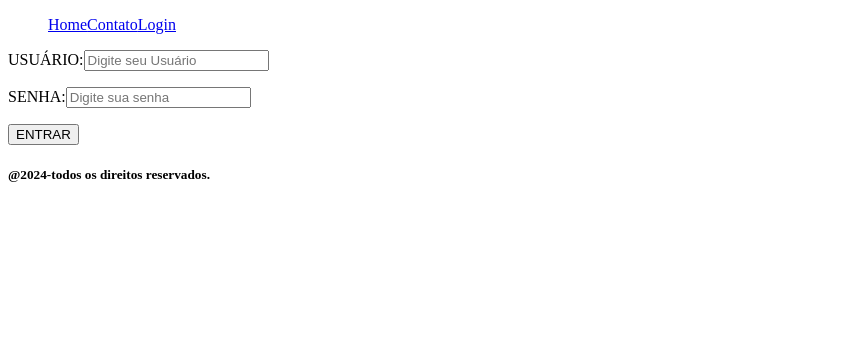
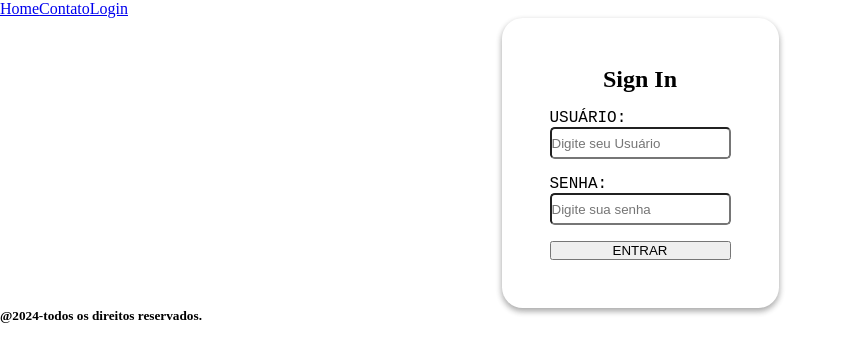
Before and after one commit to FelipeSalazar1/musicStore, a React (Vite) app: page /Login in a window 1280 px wide. Shown: the top 362 px of the page, without its empty margins (0-846 px from the left). Built offline with nearby package versions, Linux system fonts and the light colour scheme.

Commit message:
feat: login screen added

```diff
--- a/package.json
+++ b/package.json
@@ -22,6 +22,7 @@
     "eslint-plugin-react": "^7.34.1",
     "eslint-plugin-react-hooks": "^4.6.0",
     "eslint-plugin-react-refresh": "^0.4.6",
+    "sass": "^1.76.0",
     "vite": "^5.2.0"
   }
 }
--- a/src/Scss/Login.scss
+++ b/src/Scss/Login.scss
@@ -3,3 +3,33 @@
     padding: 0;
     box-sizing: border-box;
 }
+
+.login {
+    display: flex;
+    justify-content: center;
+
+form {
+    display: flex;
+    flex-direction: column;
+    justify-content: space-around;
+    gap: 1rem;
+    box-shadow: rgba(0, 0, 0, 0.16) 0px 3px 6px, rgba(0, 0, 0, 0.23) 0px 3px 6px;
+    padding: 3rem;
+    border-radius: 1.3rem;
+}
+
+p {
+    font-family: 'Courier New', Courier, monospace;
+}
+
+input {
+    height: 2rem;
+    border-radius: 0.3rem;
+}
+
+}
+
+.tittle{
+    display: flex;
+    justify-content: center;
+}
--- a/src/routes/Login.jsx
+++ b/src/routes/Login.jsx
@@ -1,5 +1,6 @@
 import { useRef } from 'react';
 import Produtos from './Produtos';
+import '../Scss/Login.scss'
 
 export default function Contato() {
   /* Hook- useRef ele retorna uma referencia a um elemento ou componentsem tem que ter que ser
@@ -31,12 +32,13 @@ export default function Contato() {
         <Produtos/>
       ) : (
         <form onSubmit={handleSubmit} >
+        <h1 className='tittle'>Sign In</h1>
           <p>
-            USUÁRIO:
+            USUÁRIO: <br/>
             <input type="text" placeholder="Digite seu Usuário" ref={usuario} />
           </p>
           <p>
-            SENHA:
+            SENHA: <br/>
             <input type="password" placeholder="Digite sua senha" ref={senha} />
           </p>
           <button type="submit">ENTRAR</button>
```
Also changed, not shown: 1 other file (tests, documents, lock files or other folders).
